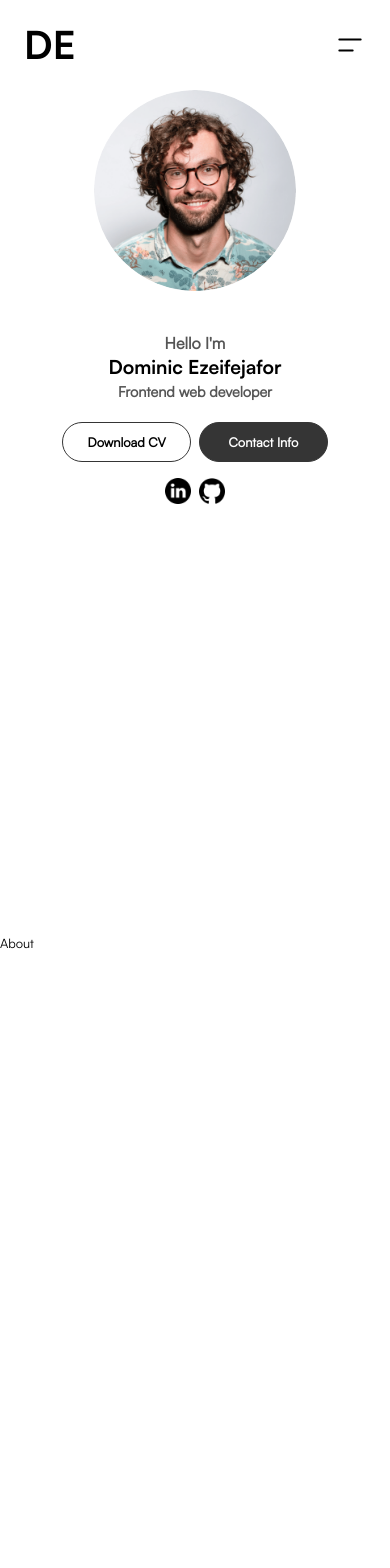
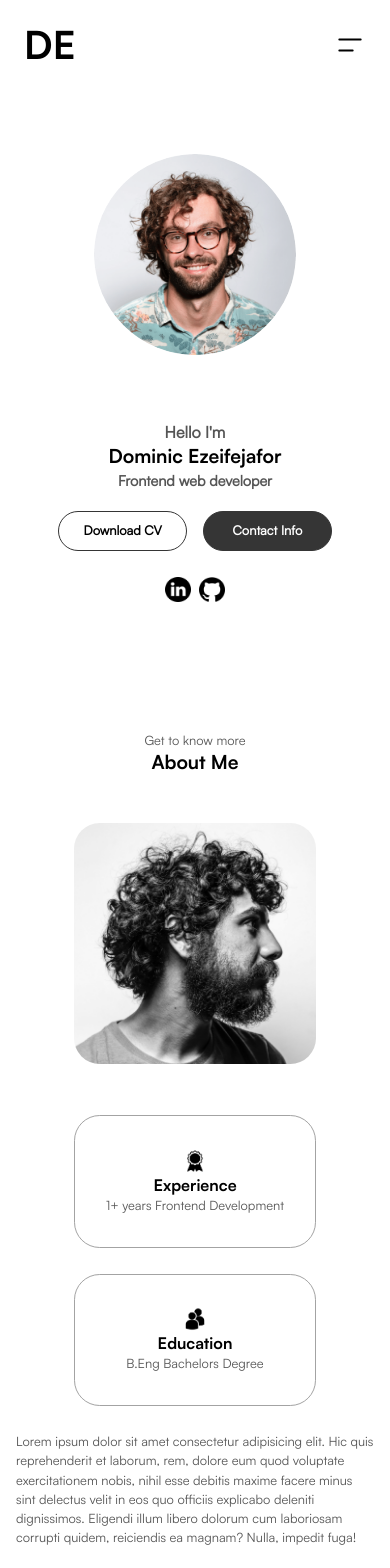
Before and after one commit to Savio234/Portfolio, a React (Create React App) app: page / in a window 390 px wide. Shown: the top 1568 px of the page. Built offline with nearby package versions, Linux system fonts and the light colour scheme.

Commit message:
About section changes

```diff
--- a/src/components/About/About.css
+++ b/src/components/About/About.css
@@ -0,0 +1,99 @@
+.about-container {
+    height: 85vh;
+    padding: 0 8rem;
+}
+.about-container p {
+    color: #555;
+    font-family: 'satoshi';
+}
+.about-container h1 {
+    font-size: 4.8rem;
+    line-height: 5rem;
+    font-family: 'satoshi-bold';
+}
+.about-content {
+    height: 85%;
+    gap: 6.4rem;
+}
+.content-img {
+    width: 40rem;
+    height: 40rem;
+    margin: auto 0;
+    flex-shrink: 0;
+}
+.content-img img {
+    border-radius: 3.2rem;
+}
+.about-education {
+    gap: 3.2rem;
+    margin: 3.2rem 0;
+}
+.about-card {
+    width: 33rem;
+    height: 16.5rem;
+    border-radius: 3.2rem;
+    border: 0.1rem solid #A3A3A3;
+    padding: 2.4rem;
+}
+.about-card h3 {
+    font-size: 2rem;
+    line-height: 2.8rem;
+    font-family: 'satoshi-bold';
+}
+.about-card p {
+    color: #555;
+    font-family: 'satoshi';
+}
+.card-icon {
+    width: 3.2rem;
+    height: 3.2rem;
+}
+.about-text {
+    color: #555;
+    font-family: 'satoshi';
+}
+
+@media screen and (max-width: 1023px) {
+    .about-container {
+        padding: 0;
+    }
+    .about-content {
+        gap: 3.2rem;
+    }
+    .content-img {
+        width: 30rem;
+        height: 30rem;
+    }
+    .about-card {
+        width: 30rem;
+        padding: 1.6rem;
+    }
+    .about-container h1 {
+        font-size: 4rem;
+    }
+}
+
+@media screen and (max-width: 650px) {
+    .about-content {
+        flex-direction: column;
+        height: auto;
+        margin: 6rem 0 8rem;
+    }
+    .about-container {
+        height: auto;
+    }
+    .about-container h1 {
+        font-size: 3.2rem;
+        line-height: 4rem;
+    }
+    .about-education {
+        flex-direction: column;
+    }
+}
+
+@media screen and (max-width: 485px) {
+    .about-container h1 {
+        font-size: 2.4rem;
+        line-height: 3rem;
+    }
+}
--- a/src/components/About/About.jsx
+++ b/src/components/About/About.jsx
@@ -1,10 +1,56 @@
 import React from 'react'
+import experienceIcon from '../../assets/svgs/experience.png'
+import educationIcon from '../../assets/svgs/education.png'
+import profile from '../../assets/svgs/about-pic.png'
 import './About.css'
 
 const About = () => {
   return (
     <section id='about'>
-      About
+      <div className="about-container">
+        <p className='center'>Get to know more</p>
+        <h1 className='center'>About Me</h1>
+
+        <div className="about-content flex align-center">
+          <div className="content-img">
+            <img src={profile} alt="" />
+          </div>
+
+          <div className='flex flex-column'>
+            <div className="about-education flex flex-center">
+              <div className="about-card center flex-column flex align-center">
+                <div className="card-icon">
+                  <img src={experienceIcon} alt="" />
+                </div>
+                <h3>Experience</h3>
+                <p>
+                  1+ years
+                  Frontend Development
+                </p>
+              </div>
+              <div className="about-card center flex-column flex align-center">
+                <div className="card-icon">
+                  <img src={educationIcon} alt="" />
+                </div>
+                <h3>Education</h3>
+                <p>
+                  B.Eng Bachelors Degree
+                </p>
+              </div>
+            </div>
+            <div className="about-text">
+              <p>
+                Lorem ipsum dolor sit amet consectetur adipisicing elit. Hic quis
+                reprehenderit et laborum, rem, dolore eum quod voluptate
+                exercitationem nobis, nihil esse debitis maxime facere minus sint
+                delectus velit in eos quo officiis explicabo deleniti dignissimos.
+                Eligendi illum libero dolorum cum laboriosam corrupti quidem,
+                reiciendis ea magnam? Nulla, impedit fuga!
+              </p>
+            </div>
+          </div>
+        </div>
+      </div>
     </section>
   )
 }
--- a/src/components/Footer/Footer.jsx
+++ b/src/components/Footer/Footer.jsx
@@ -3,7 +3,9 @@ import './Footer.css'
 
 const Footer = () => {
   return (
-    <div id='footer'>Footer</div>
+    <div id='footer'>
+
+    </div>
   )
 }
 
--- a/src/components/Hero/Hero.css
+++ b/src/components/Hero/Hero.css
@@ -1,7 +1,8 @@
 .profile-container {
     height: 80vh;
-    gap: 5rem;
+    gap: 8rem;
     justify-content: center;
+    margin: 0 auto 8rem;
 }
 .profile-picture {
     height: 40rem;
@@ -14,7 +15,7 @@
 .profile-text p {
     font-size: 2rem;
     line-height: 3rem;
-    color: rgb(85, 85, 85);
+    color: #555;
     font-weight: 600;
     font-family: 'satoshi';
     text-align: center;
@@ -27,7 +28,7 @@
     font-weight: 900;
 }
 .profile-text h3 {
-    color: rgb(85, 85, 85);
+    color: #555;
     font-weight: 900;
     font-family: 'satoshi';
     text-align: center;
@@ -41,15 +42,15 @@
 .profile-btn {
     width: 16rem;
     border-radius: 10rem;
-    border: 0.1rem solid rgb(53, 53, 53);
+    border: 0.1rem solid #353535;
     height: 5rem;
     font-weight: 900;
     font-family: 'satoshi';
     cursor: pointer;
 }
 .cv:hover, .contact {
-    color: white;
-    background: rgb(53, 53, 53);
+    color: #FFF;
+    background: #353535;
     transition: all 300ms ease-in-out;
 }
 .profile-icons {
@@ -61,10 +62,22 @@
     height: 3.2rem;
 }
 
+@media screen and (max-width: 1023px) {
+    .profile-text h1 {
+        font-size: 3.2rem;
+        line-height: 4rem;
+    }
+    .profile-text h3 {
+        font-size: 2.4rem;
+        line-height: 3rem;
+    }
+}
+
 @media screen and (max-width: 650px) {
     .profile-container {
         flex-direction: column;
         height: auto;
+        margin: 8rem 0;
     }
     .profile-picture {
         width: 25rem;
@@ -81,5 +94,11 @@
 }
 
 @media screen and (max-width: 485px) {
-
+    .profile-btns {
+        gap: 2rem;
+        margin-bottom: 3.2rem;
+    }
+    .profile-container {
+        margin: 8rem 0 16rem;
+    }
 }
--- a/src/components/Hero/Hero.jsx
+++ b/src/components/Hero/Hero.jsx
@@ -42,12 +42,12 @@ const Hero = () => {
             </div>
           </div>
           <div className="profile-icons flex align-center">
-            <a href="https://www.linkedin.com/in/ezeifejafor-dominic-449b12259">
+            <a target='blank' href="https://www.linkedin.com/in/ezeifejafor-dominic-449b12259">
               <div className='profile-icon'>
                   <img src={linkedln} alt="" />
               </div>
             </a>
-            <a href="https://github.com/savio234">
+            <a target='blank' href="https://github.com/savio234">
               <div className='profile-icon'>
                 <img src={github} alt="" />
               </div>
--- a/src/components/Nav/Nav.css
+++ b/src/components/Nav/Nav.css
@@ -26,10 +26,13 @@
 }
 
 @media screen and (max-width: 1023px) {
-
+    .nav-list li a h3 {
+        font-size: 2rem;
+        line-height: 3rem;
+    }
 }
 
-@media screen and (max-width: 767px) {
+@media screen and (max-width: 650px) {
     #header-lg {
         display: none;
     }
@@ -39,15 +42,10 @@
     .logo-sm-container {
         padding: 2rem 3rem;
     }
-    /* .logo {
-        width: 12rem;
-        height: 7rem;
-        margin-right: 0;
-    } */
     .closeIcon {
         position: absolute;
-        top: 4.5rem;
-        right: 4rem;
+        top: 3.5rem;
+        right: 3.5rem;
         width: 4rem;
     }
     .hamburger {
@@ -71,7 +69,7 @@
     }
     .mob-nav-container {
         justify-content: unset;
-        margin: 0 auto;
+        margin: -2.4rem auto 0;
         width: 100%;
         padding: 1.6rem;
     }
--- a/src/style.css
+++ b/src/style.css
@@ -42,9 +42,8 @@ img, video {
   height: 100%;
 }
 section {
-  height: 100vh;
+  padding: 0 8rem;
 }
-
 .flex {
   display: flex;
 }
@@ -86,11 +85,17 @@ ul {
   html {
     font-size: calc(100vw / 1023 * 10);
   }
+  section {
+    padding: 0 6rem;
+  }
 }
 
 @media screen and (max-width: 650px) {
   html {
     font-size: calc(100vw / 650 * 10);
+  }
+  section {
+    padding: 0 4rem;
   }
 }
 
@@ -98,4 +103,7 @@ ul {
   html {
     font-size: calc(100vw / 485 * 10);
   }
+  section {
+    padding: 0 2rem;
+  }
 }
```
